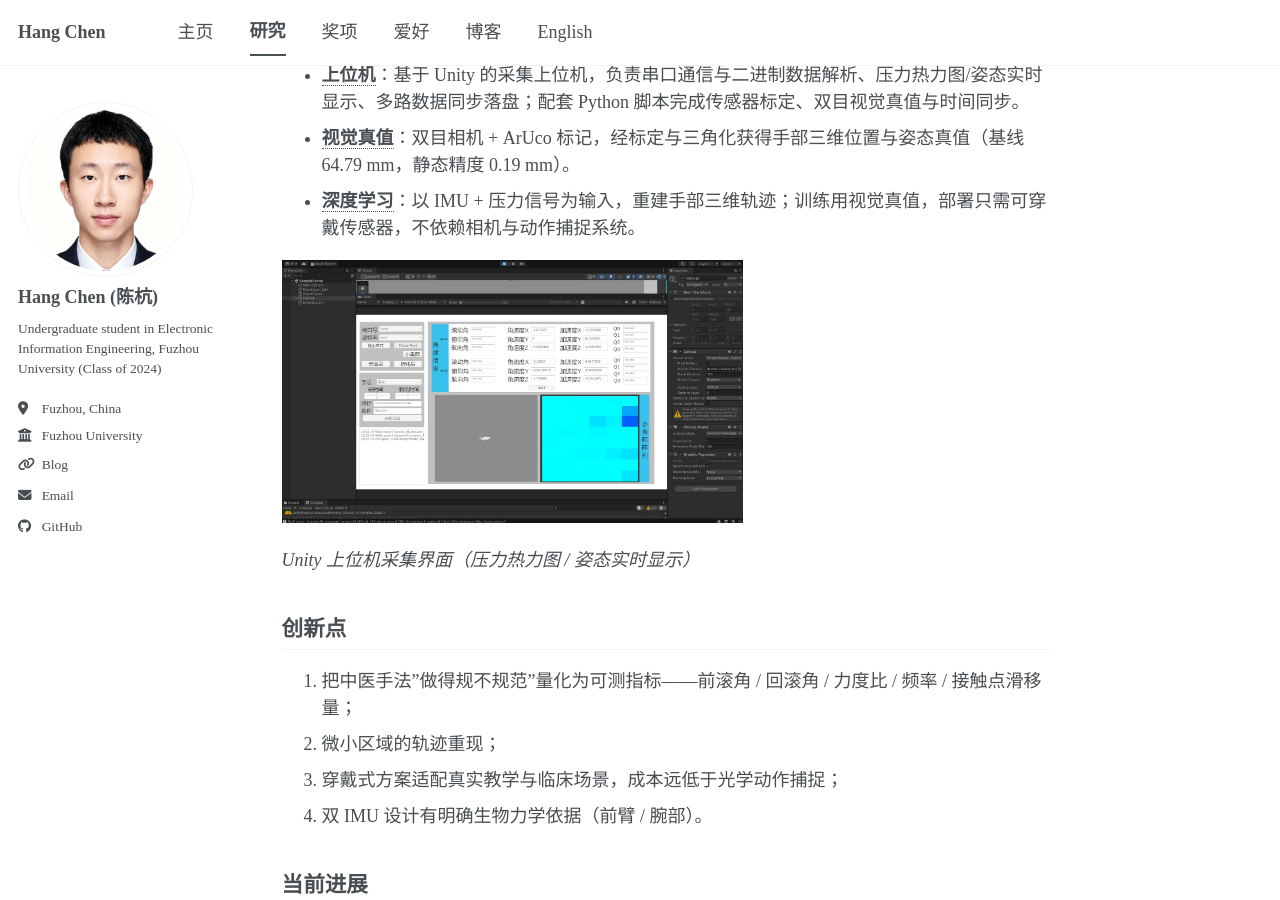
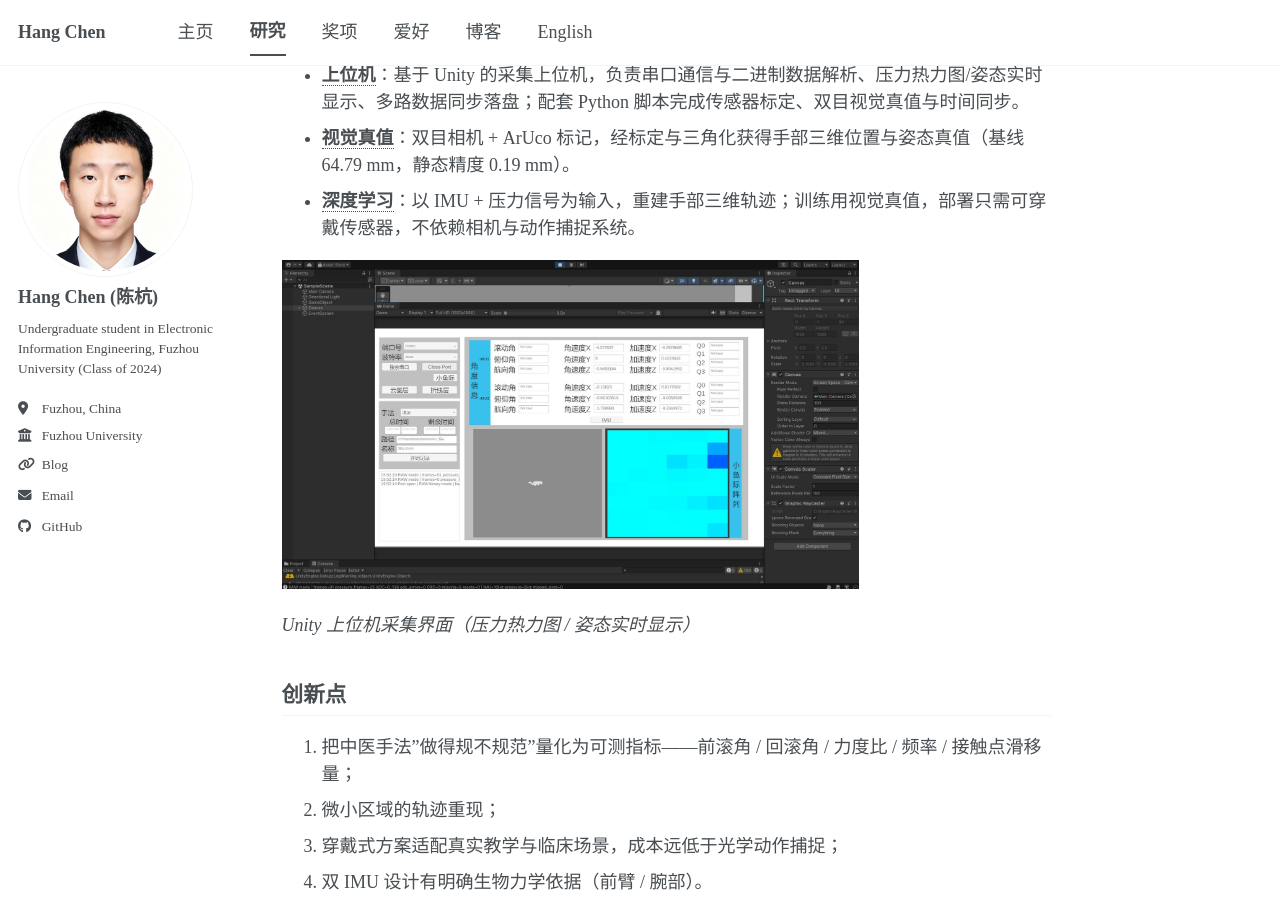
Before and after one commit to Nomkr/Nomkr.github.io, a Jekyll site: the page built from _pages/cn-research.md, in a window 1280 px wide and 900 px high, scrolled down 480 px. Built offline with Jekyll 4.4.1, drawn with Linux system fonts in a browser that asks for light colours; a style sheet for code colours, icons or effects is not loaded.

Commit message:
Set unity image to 75%

```diff
--- a/_pages/cn-research.md
+++ b/_pages/cn-research.md
@@ -19,7 +19,7 @@ lang: cn
 - **视觉真值**：双目相机 + ArUco 标记，经标定与三角化获得手部三维位置与姿态真值（基线 64.79 mm，静态精度 0.19 mm）。
 - **深度学习**：以 IMU + 压力信号为输入，重建手部三维轨迹；训练用视觉真值，部署只需可穿戴传感器，不依赖相机与动作捕捉系统。
 
-<img src="{{ '/images/unity.jpg' | relative_url }}" alt="Unity 上位机界面" style="width: 60%;">
+<img src="{{ '/images/unity.jpg' | relative_url }}" alt="Unity 上位机界面" style="width: 75%;">
 
 *Unity 上位机采集界面（压力热力图 / 姿态实时显示）*
 
```
